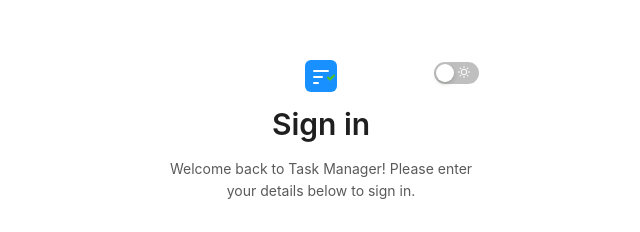
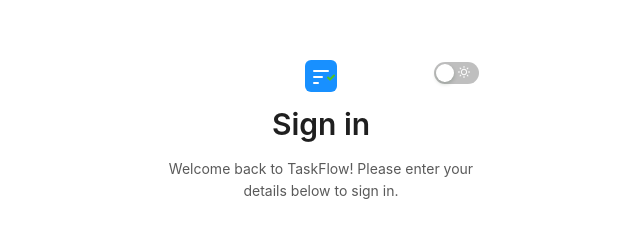
Before and after one commit to goutam-dev/Task-manager, a React (Vite) app in the folder frontend/: page /login in a window 1280 px wide. Shown: the part 158-390 px from the top of the page, without its empty margins (319-959 px from the left). Built offline with nearby package versions, Linux system fonts and the light colour scheme; no server answers.

Commit message:
fix: change name in login.jsx

```diff
--- a/frontend/src/auth/Login.jsx
+++ b/frontend/src/auth/Login.jsx
@@ -100,7 +100,7 @@ export default function Login() {
 
           <Title style={styles.title}>Sign in</Title>
           <Text style={styles.text}>
-            Welcome back to Task Manager! Please enter your details below to
+            Welcome back to TaskFlow! Please enter your details below to
             sign in.
           </Text>
         </div>
```
